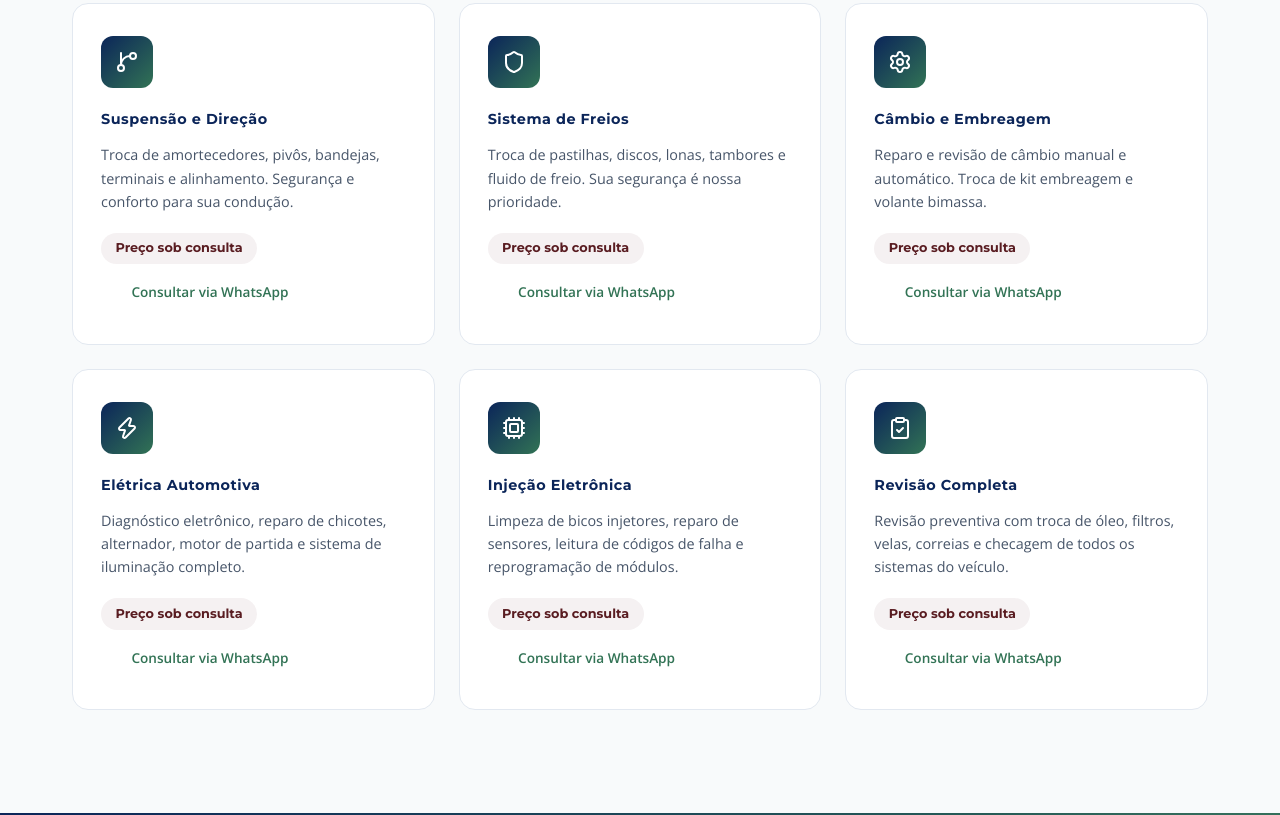
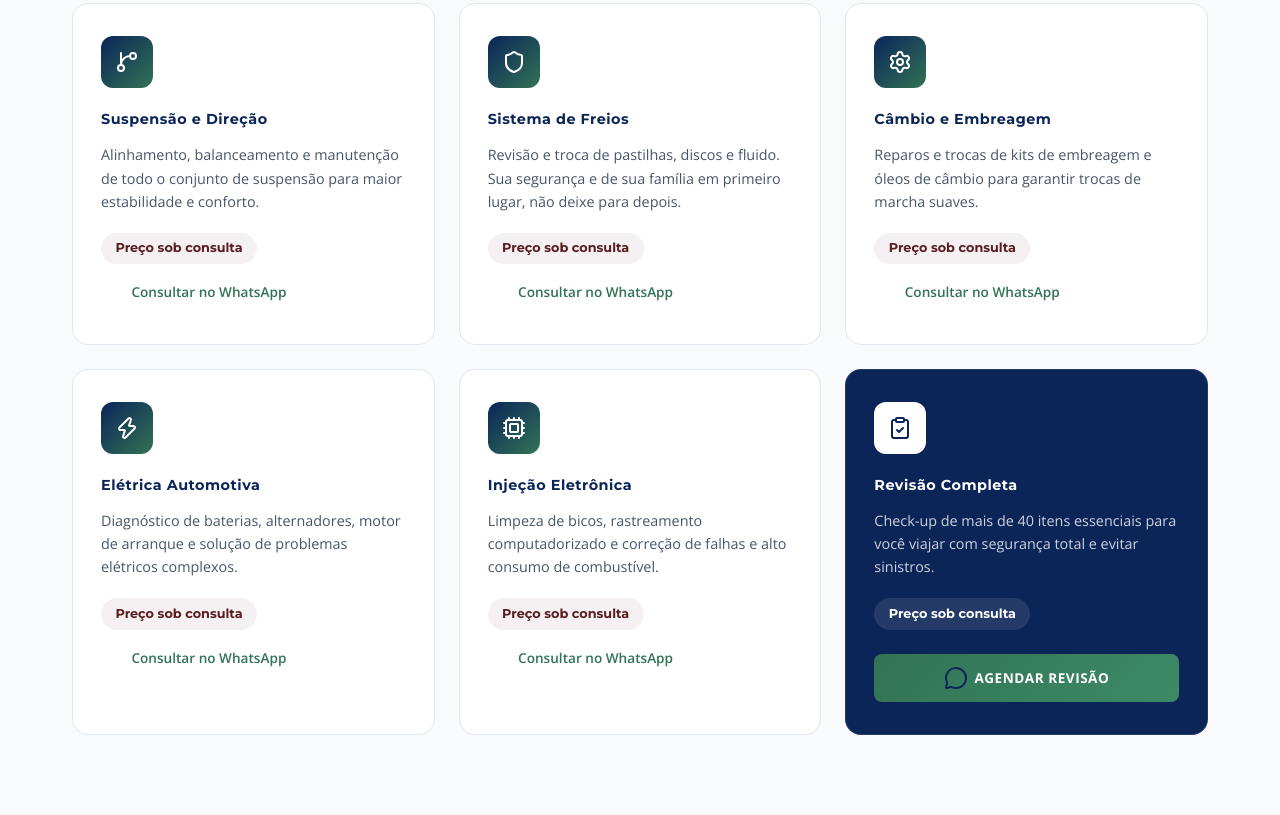
Before and after one commit to crislimab/mecanica, a browser extension: page index.html in a window 1280 px wide. Shown: the part 1125-1940 px from the top of the page. Drawn offline with nearby package versions, Linux system fonts and the light colour scheme.

Commit message:
feat: update service cards copy, branding and styles

```diff
--- a/index.html
+++ b/index.html
@@ -15,8 +15,8 @@
   <meta property="og:locale" content="pt_BR">
 
   <!-- Favicon -->
-  <link rel="icon" type="image/png" href="assets/logo.png">
-  <link rel="apple-touch-icon" href="assets/logo.png">
+  <link rel="icon" type="image/png" href="assets/logovalidada.png">
+  <link rel="apple-touch-icon" href="assets/logovalidada.png">
   <meta name="theme-color" content="#0B2559">
 
   <!-- Google Fonts: Montserrat (Classical) + Open Sans (Clean) -->
@@ -37,7 +37,7 @@
   <nav class="navbar" id="navbar">
     <div class="nav-container">
       <a href="#hero" class="nav-logo">
-        <img src="assets/logo.png" alt="World Serviços Automotivo Logo" class="nav-logo-img">
+        <img src="assets/logovalidada.png" alt="World Serviços Automotivo Logo" class="nav-logo-img">
         <div class="nav-logo-text">
           <span class="nav-brand">WORLD</span>
           <span class="nav-sub">Serviços Automotivo</span>
@@ -137,13 +137,13 @@
             <i data-lucide="git-branch" class="service-icon"></i>
           </div>
           <h3 class="service-title">Suspensão e Direção</h3>
-          <p class="service-desc">Troca de amortecedores, pivôs, bandejas, terminais e alinhamento. Segurança e conforto para sua condução.</p>
+          <p class="service-desc">Alinhamento, balanceamento e manutenção de todo o conjunto de suspensão para maior estabilidade e conforto.</p>
           <div class="service-price">
             <span class="price-tag">Preço sob consulta</span>
           </div>
           <a href="https://wa.me/5513981409532?text=Olá! Gostaria de saber mais sobre o serviço de Suspensão e Direção." class="service-cta" target="_blank" rel="noopener">
             <i data-lucide="message-circle" class="icon-xs"></i>
-            Consultar via WhatsApp
+            Consultar no WhatsApp
           </a>
         </div>
 
@@ -153,13 +153,13 @@
             <i data-lucide="shield" class="service-icon"></i>
           </div>
           <h3 class="service-title">Sistema de Freios</h3>
-          <p class="service-desc">Troca de pastilhas, discos, lonas, tambores e fluido de freio. Sua segurança é nossa prioridade.</p>
+          <p class="service-desc">Revisão e troca de pastilhas, discos e fluido. Sua segurança e de sua família em primeiro lugar, não deixe para depois.</p>
           <div class="service-price">
             <span class="price-tag">Preço sob consulta</span>
           </div>
-          <a href="https://wa.me/5513981409532?text=Olá! Gostaria de saber mais sobre o serviço de Freios." class="service-cta" target="_blank" rel="noopener">
+          <a href="https://wa.me/5513981409532?text=Olá! Gostaria de saber mais sobre o serviço de Sistema de Freios." class="service-cta" target="_blank" rel="noopener">
             <i data-lucide="message-circle" class="icon-xs"></i>
-            Consultar via WhatsApp
+            Consultar no WhatsApp
           </a>
         </div>
 
@@ -169,13 +169,13 @@
             <i data-lucide="settings" class="service-icon"></i>
           </div>
           <h3 class="service-title">Câmbio e Embreagem</h3>
-          <p class="service-desc">Reparo e revisão de câmbio manual e automático. Troca de kit embreagem e volante bimassa.</p>
+          <p class="service-desc">Reparos e trocas de kits de embreagem e óleos de câmbio para garantir trocas de marcha suaves.</p>
           <div class="service-price">
             <span class="price-tag">Preço sob consulta</span>
           </div>
           <a href="https://wa.me/5513981409532?text=Olá! Gostaria de saber mais sobre o serviço de Câmbio e Embreagem." class="service-cta" target="_blank" rel="noopener">
             <i data-lucide="message-circle" class="icon-xs"></i>
-            Consultar via WhatsApp
+            Consultar no WhatsApp
           </a>
         </div>
 
@@ -185,13 +185,13 @@
             <i data-lucide="zap" class="service-icon"></i>
           </div>
           <h3 class="service-title">Elétrica Automotiva</h3>
-          <p class="service-desc">Diagnóstico eletrônico, reparo de chicotes, alternador, motor de partida e sistema de iluminação completo.</p>
+          <p class="service-desc">Diagnóstico de baterias, alternadores, motor de arranque e solução de problemas elétricos complexos.</p>
           <div class="service-price">
             <span class="price-tag">Preço sob consulta</span>
           </div>
           <a href="https://wa.me/5513981409532?text=Olá! Gostaria de saber mais sobre o serviço de Elétrica Automotiva." class="service-cta" target="_blank" rel="noopener">
             <i data-lucide="message-circle" class="icon-xs"></i>
-            Consultar via WhatsApp
+            Consultar no WhatsApp
           </a>
         </div>
 
@@ -203,29 +203,29 @@
             <i data-lucide="cpu" class="service-icon"></i>
           </div>
           <h3 class="service-title">Injeção Eletrônica</h3>
-          <p class="service-desc">Limpeza de bicos injetores, reparo de sensores, leitura de códigos de falha e reprogramação de módulos.</p>
+          <p class="service-desc">Limpeza de bicos, rastreamento computadorizado e correção de falhas e alto consumo de combustível.</p>
           <div class="service-price">
             <span class="price-tag">Preço sob consulta</span>
           </div>
           <a href="https://wa.me/5513981409532?text=Olá! Gostaria de saber mais sobre o serviço de Injeção Eletrônica." class="service-cta" target="_blank" rel="noopener">
             <i data-lucide="message-circle" class="icon-xs"></i>
-            Consultar via WhatsApp
+            Consultar no WhatsApp
           </a>
         </div>
 
         <!-- Card 8: Revisão Geral -->
-        <div class="service-card" data-animate>
+        <div class="service-card highlight" data-animate>
           <div class="service-icon-wrap">
             <i data-lucide="clipboard-check" class="service-icon"></i>
           </div>
           <h3 class="service-title">Revisão Completa</h3>
-          <p class="service-desc">Revisão preventiva com troca de óleo, filtros, velas, correias e checagem de todos os sistemas do veículo.</p>
+          <p class="service-desc">Check-up de mais de 40 itens essenciais para você viajar com segurança total e evitar sinistros.</p>
           <div class="service-price">
             <span class="price-tag">Preço sob consulta</span>
           </div>
-          <a href="https://wa.me/5513981409532?text=Olá! Gostaria de saber mais sobre o serviço de Revisão Completa." class="service-cta" target="_blank" rel="noopener">
+          <a href="https://wa.me/5513981409532?text=Olá! Gostaria de agendar uma Revisão Completa." class="service-cta" target="_blank" rel="noopener">
             <i data-lucide="message-circle" class="icon-xs"></i>
-            Consultar via WhatsApp
+            Agendar Revisão
           </a>
         </div>
 
@@ -565,7 +565,7 @@
     <div class="container">
       <div class="footer-grid">
         <div class="footer-brand">
-          <img src="assets/logo.png" alt="World Serviços Automotivo" class="footer-logo">
+          <img src="assets/logovalidada.png" alt="World Serviços Automotivo" class="footer-logo">
           <p class="footer-desc">Mecânica de confiança em Praia Grande - SP. Qualidade e transparência em todos os serviços.</p>
           <div class="footer-rating">
             <span class="stars">★★★★★</span>
--- a/styles.css
+++ b/styles.css
@@ -674,6 +674,59 @@ ul {
   color: var(--green-light);
   gap: 0.6rem;
 }
+
+/* Featured Card Style (Revisão Completa) */
+.service-card.highlight {
+  background: var(--navy);
+  border-color: rgba(255,255,255,0.1);
+  color: white;
+}
+
+.service-card.highlight .service-title {
+  color: white;
+}
+
+.service-card.highlight .service-desc {
+  color: rgba(255,255,255,0.8);
+}
+
+.service-card.highlight .service-icon-wrap {
+  background: white;
+}
+
+.service-card.highlight .service-icon,
+.service-card.highlight svg {
+  color: var(--navy) !important;
+  stroke: var(--navy) !important;
+}
+
+.service-card.highlight .price-tag {
+  background: rgba(255,255,255,0.1);
+  color: white;
+}
+
+.service-card.highlight .service-cta {
+  background: var(--gradient-cta);
+  color: white;
+  padding: 0.75rem 1.5rem;
+  border-radius: var(--radius-sm);
+  width: 100%;
+  justify-content: center;
+  margin-top: 0.5rem;
+  font-weight: 700;
+  text-transform: uppercase;
+  letter-spacing: 0.5px;
+}
+
+.service-card.highlight .service-cta:hover {
+  transform: translateY(-2px);
+  box-shadow: var(--shadow-glow-green);
+}
+
+.service-card.highlight .service-cta i {
+  display: none; /* Hide icon to match image better */
+}
+
 
 /* ════════════════════════════════════════════════
    TRUST STRIP
```
Also changed, not shown: assets/logovalidada.png (added), manifest.json (added).
